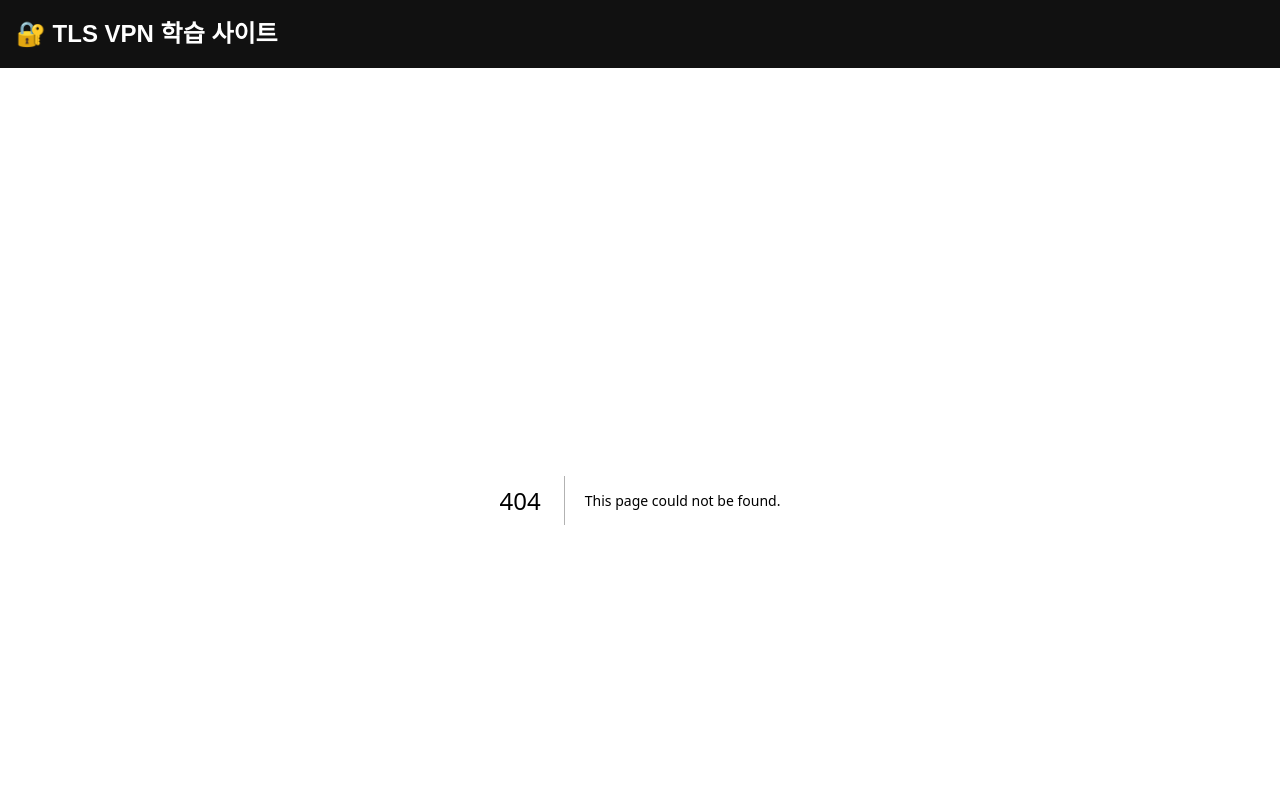
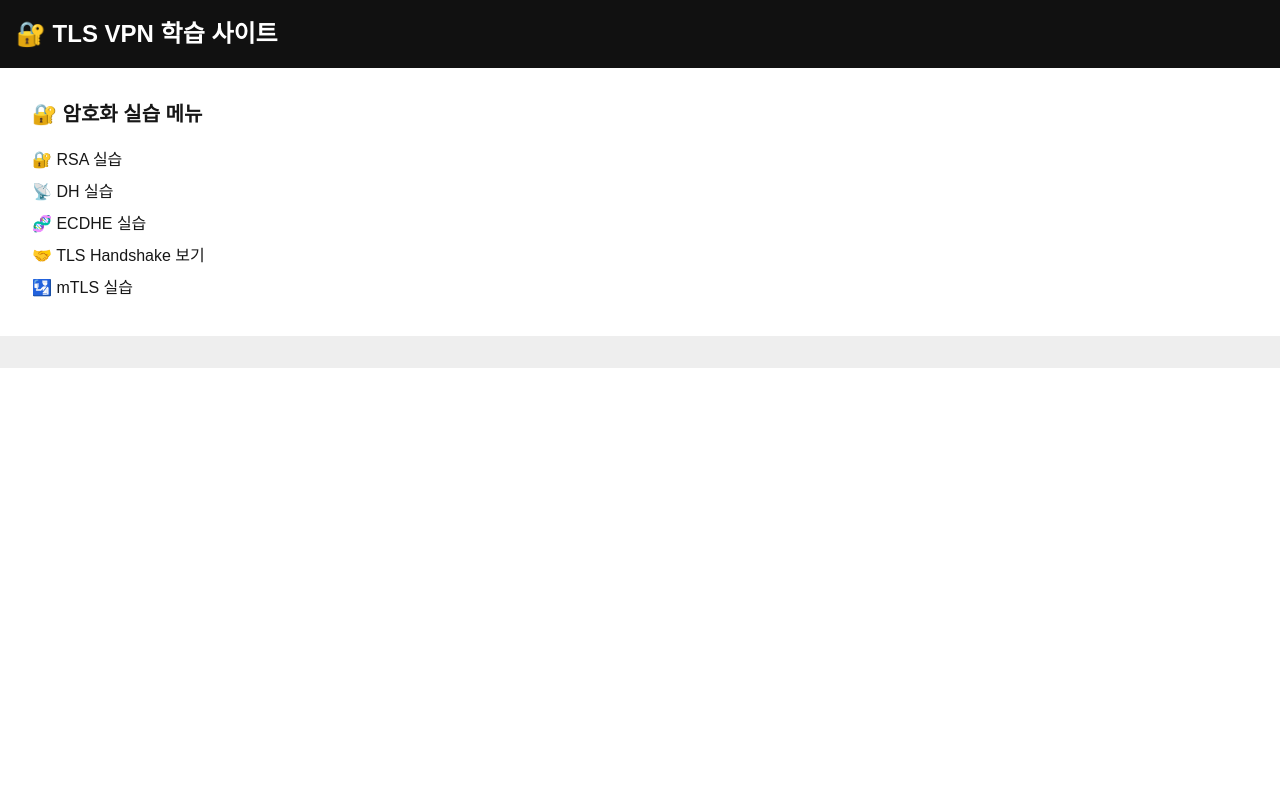
Before and after one commit to Rickyphantom/tls-vpn-demo, a Next.js app: page /lab/encryption in a window 1280 px wide. Before the commit this address had no page. Shown: the top 800 px of the page. Built offline with nearby package versions, Linux system fonts and the light colour scheme.

Commit message:
Add files via upload

```diff
--- /dev/null
+++ b/src/app/lab/encryption/page.tsx
@@ -0,0 +1,27 @@
+import Link from 'next/link';
+
+export default function EncryptionMenuPage() {
+  return (
+    <div>
+      <h2 className="text-xl font-bold mb-4">🔐 암호화 실습 메뉴</h2>
+      <ul style={{ lineHeight: '2' }}>
+        <li>
+          🔐 <Link href="/lab/encryption/tls-rsa">RSA 실습</Link>
+        </li>
+        <li>
+          📡 <Link href="/lab/encryption/tls-dh">DH 실습</Link>
+        </li>
+        <li>
+          🧬 <Link href="/lab/encryption/tls-ecdhe">ECDHE 실습</Link>
+        </li>
+        <li>
+          🤝{' '}
+          <Link href="/lab/encryption/tls-handshake">TLS Handshake 보기</Link>
+        </li>
+        <li>
+          🛂 <Link href="/lab/encryption/tls-mtls">mTLS 실습</Link>
+        </li>
+      </ul>
+    </div>
+  );
+}
```
